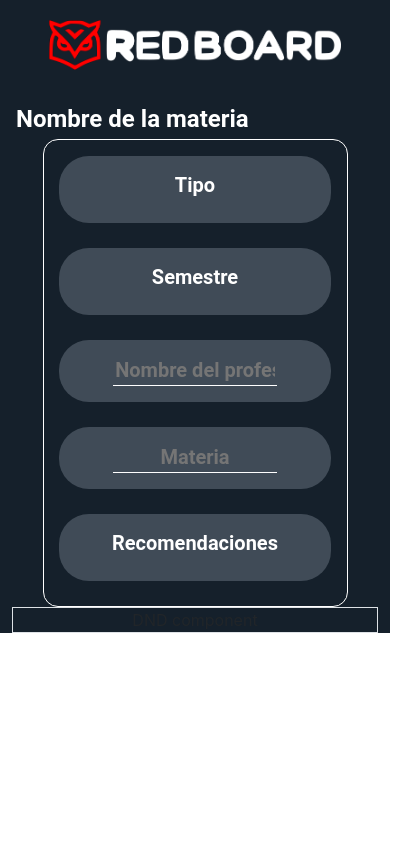
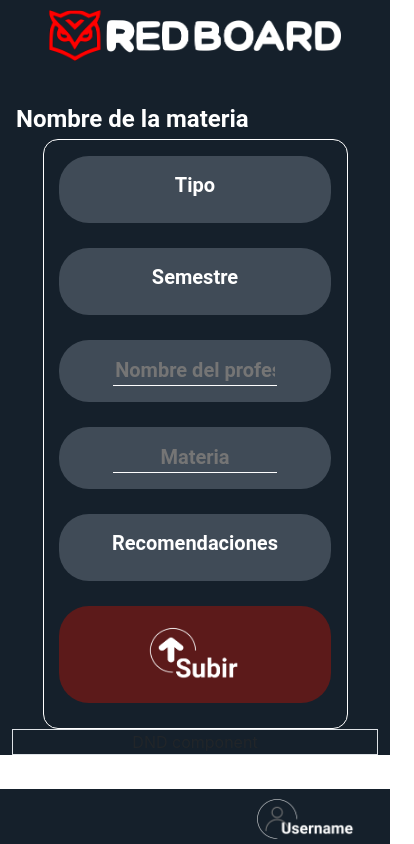
Before and after one commit to jumorap/Chopin, a React (Create React App) app: page / in a window 390 px wide. Shown: the top 844 px of the page, 414 px wide, since content can reach past the window. Built offline with nearby package versions, Linux system fonts and the light colour scheme; what react-with-firebase-auth would draw is missing.

Commit message:
Responsive Navbar V2

```diff
--- a/src/view/uploadPage/Navbar.js
+++ b/src/view/uploadPage/Navbar.js
@@ -8,9 +8,8 @@
 const Navbar = () => {
   return (
   <nav>
-    <div className = "Nivbar">
           <img src ={logo} className = 'responsive'/>
-    </div>
+
 
       <div className = "rightSide">
          <Boton />
--- a/src/view/uploadPage/css/NBar.css
+++ b/src/view/uploadPage/css/NBar.css
@@ -2,17 +2,18 @@
     height: 100px
 }
 
-.Nivbar{
+/*.Nivbar{
     width: 80%;
     height: 80px;
     display: flex;
     padding-top: 10px;
-
-}
+}*/
 
 .responsive {
     width: 350px;
     height: 60px;
+    margin-top: 20px;
+    margin-right: 180vh;
   }
 
   .responsive_b {
@@ -26,7 +27,7 @@
     flex: auto ;
     display: flex ;
     position: relative;
-    bottom: 80px;
+    bottom: 70px;
     left: 80%;
     justify-content: left;
     align-items: center;
@@ -38,25 +39,34 @@
 
 @media only screen and (max-width: 991px){
 
-    .Nivbar{
+    /*.Nivbar{
         justify-content: center;
         align-items: center;
         width: 100%;
-    }
+    }*/
 
 
     .rightSide{
-        position: relative;
-        top: 100vh;
+        position:  fixed;
+        bottom: 0;
         left: 0%;
         background-color: #15202b;
-        width: 50%;
-        justify-content: flex-start;
+        width: 100%;
+        border-top: 1px solid white;
+        justify-content: flex-end;
+        z-index: 1;
+
     }
 
     .responsive {
-        width: 350px;
-        height: 60px;
+        margin-top: 10px;
+        margin-right: 0;
+
+      }
+
+     .responsive_b{
+        width: 70%;
+        height: 70%;
       }
 
 }
@@ -64,7 +74,7 @@
 @media only screen and (max-width: 450px){
 
     .rightSide{
-        height: 80px;
+        height: 20px;
     }
 
     .responsive {
@@ -73,7 +83,7 @@
       }
 
       .responsive_b{
-        width: 80%;
+        width: 100px;
         height: 80%;
       }
 
--- a/src/view/uploadPage/css/form.css
+++ b/src/view/uploadPage/css/form.css
@@ -64,6 +64,7 @@
 
 @media only screen and (max-width: 991px) {
   .form {
+    position: relative;
     padding-top: 1rem;
     padding-bottom: 0;
     border: 1px solid white;
@@ -84,8 +85,16 @@
     width: 60%;
   }
 
-  .subir {
-    visibility: hidden;
-    position: absolute;
-  }
+
+
+  /*.subir {
+    position: fixed;
+    bottom:-20px;
+    right: 0;
+    background-color: #15202b;
+    width: 50%;
+    height: 12%;
+    justify-content: flex-start;
+
+  }*/
 }
```
